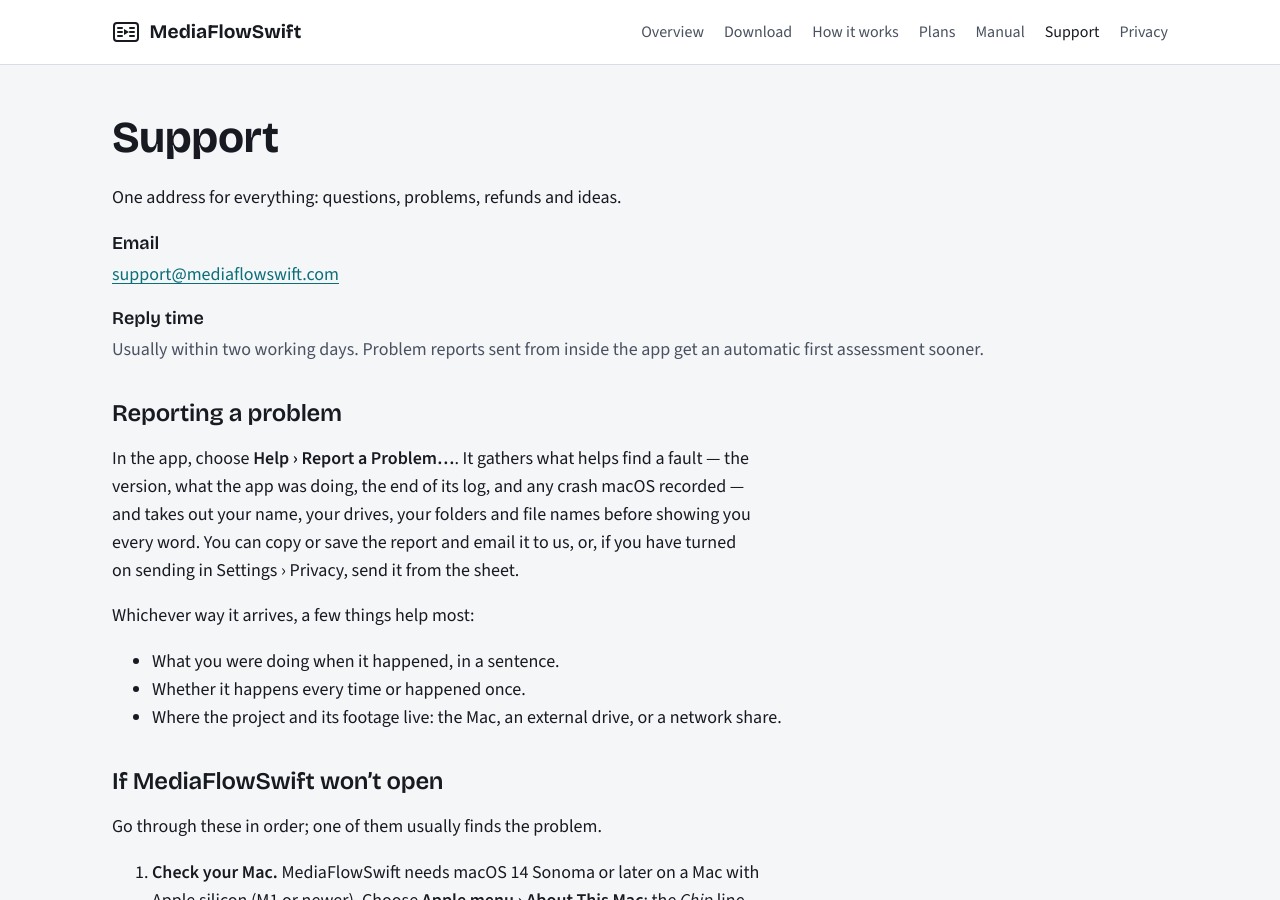
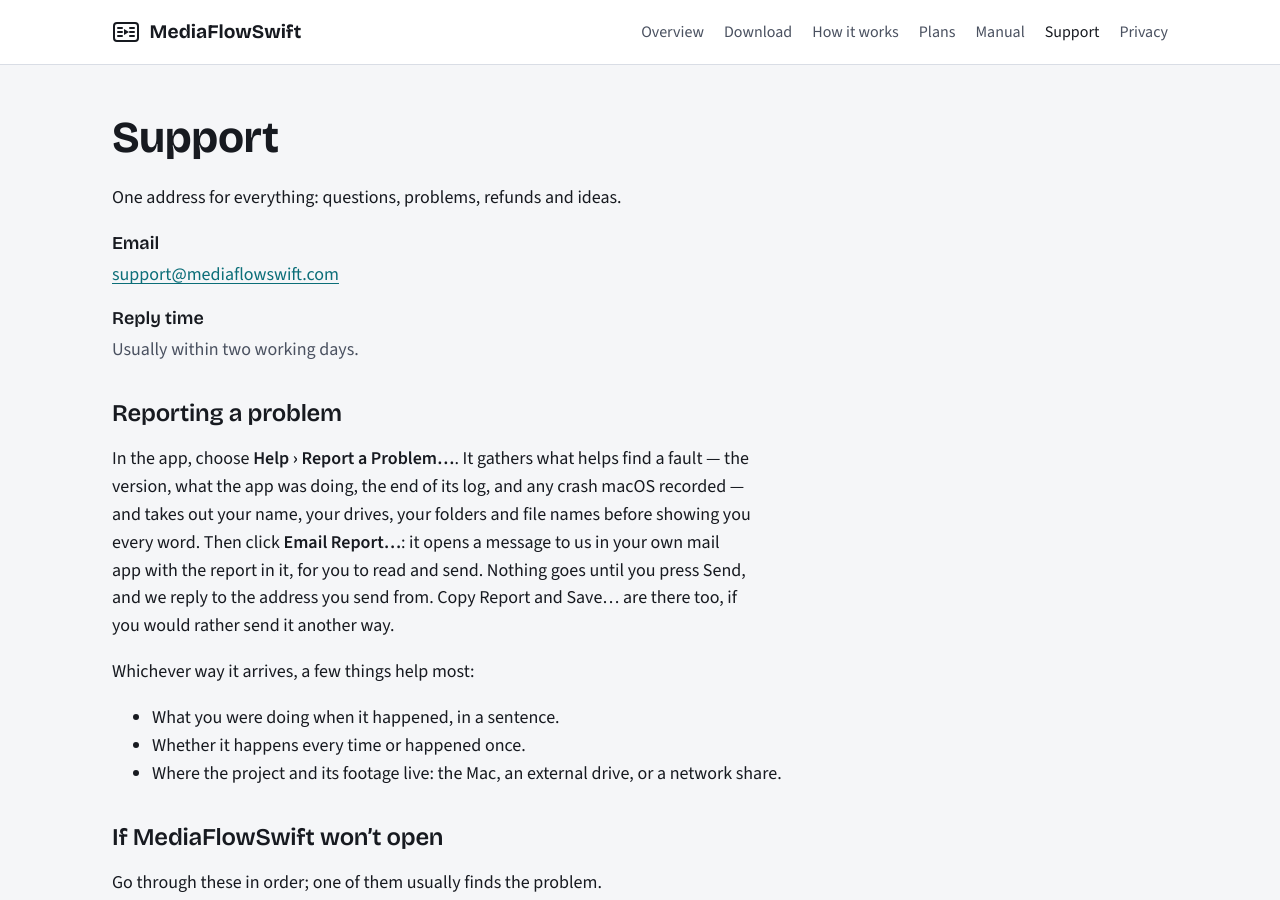
Before and after one commit to mwmike/mediaflowswift.com, a Jekyll site: the page support.html, which Jekyll copies as it is, in a window 1280 px wide and 900 px high. Built offline with Jekyll 4.4.1, drawn with Linux system fonts in a browser that asks for light colours.

Commit message:
Privacy and Support: wording for the 1.10.32 release
- Privacy: the licence check reads back when a plan renews or ends,
  matching Settings > Privacy in the app (complimentary and ended plans).
- Support: problem reports now reach us by email from the app's Email
  Report... button, so the page describes that, and no longer promises an
  automatic first assessment for reports sent from the app.

Co-Authored-By: Claude Opus 5.5 <noreply@anthropic.com>

```diff
--- a/privacy.html
+++ b/privacy.html
@@ -30,7 +30,7 @@
 <main class="wrap">
 <article class="doc">
   <h1>Privacy</h1>
-  <p class="updated">Last updated 24 September 2026. &ldquo;We&rdquo; and &ldquo;us&rdquo; on this page mean Long Road Software LLC, which makes MediaFlowSwift. This page describes the app; it says the same as Settings &rsaquo; Privacy inside MediaFlowSwift, which is the authoritative list and changes with the app.</p>
+  <p class="updated">Last updated 27 September 2026. &ldquo;We&rdquo; and &ldquo;us&rdquo; on this page mean Long Road Software LLC, which makes MediaFlowSwift. This page describes the app; it says the same as Settings &rsaquo; Privacy inside MediaFlowSwift, which is the authoritative list and changes with the app.</p>
 
   <h2>The short version</h2>
   <p>MediaFlowSwift works on your Mac and your own network. It has no account and collects no usage data or analytics. Your media, projects and database stay on your Mac and on your network. It contacts us for two things only: to ask whether there is a newer version, and, once you have entered a licence key, to check that key. Both are described below.</p>
--- a/support.html
+++ b/support.html
@@ -35,11 +35,11 @@
     <dt>Email</dt>
     <dd><a href="mailto:support@mediaflowswift.com">support@mediaflowswift.com</a></dd>
     <dt>Reply time</dt>
-    <dd>Usually within two working days. Problem reports sent from inside the app get an automatic first assessment sooner.</dd>
+    <dd>Usually within two working days.</dd>
   </dl>
 
   <h2>Reporting a problem</h2>
-  <p>In the app, choose <strong>Help &rsaquo; Report a Problem&hellip;</strong>. It gathers what helps find a fault &mdash; the version, what the app was doing, the end of its log, and any crash macOS recorded &mdash; and takes out your name, your drives, your folders and file names before showing you every word. You can copy or save the report and email it to us, or, if you have turned on sending in Settings &rsaquo; Privacy, send it from the sheet.</p>
+  <p>In the app, choose <strong>Help &rsaquo; Report a Problem&hellip;</strong>. It gathers what helps find a fault &mdash; the version, what the app was doing, the end of its log, and any crash macOS recorded &mdash; and takes out your name, your drives, your folders and file names before showing you every word. Then click <strong>Email Report&hellip;</strong>: it opens a message to us in your own mail app with the report in it, for you to read and send. Nothing goes until you press Send, and we reply to the address you send from. Copy Report and Save&hellip; are there too, if you would rather send it another way.</p>
   <p>Whichever way it arrives, a few things help most:</p>
   <ul>
     <li>What you were doing when it happened, in a sentence.</li>
```
Also changed, not shown: other parts of privacy.html (+1 -1 lines).
